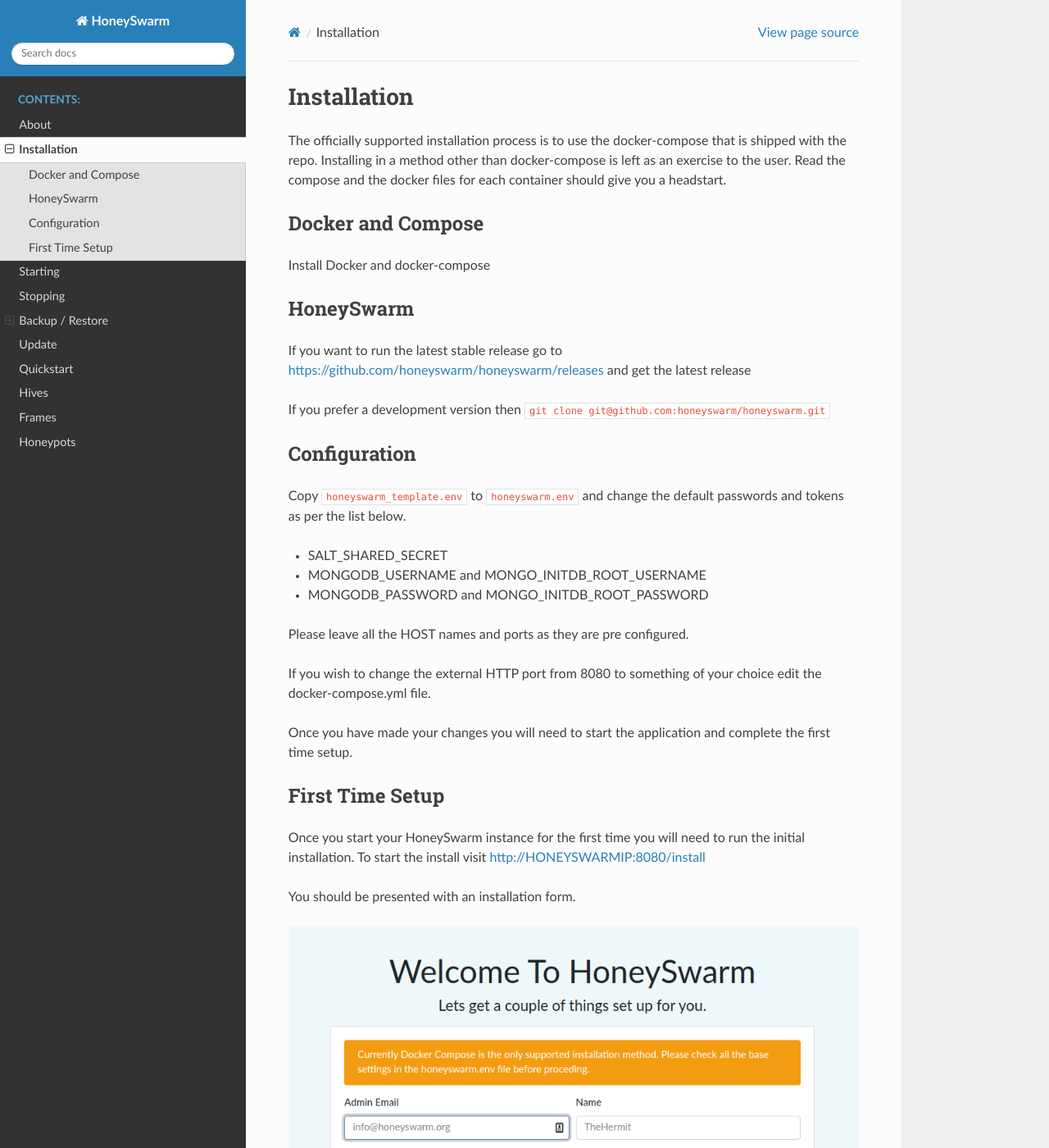
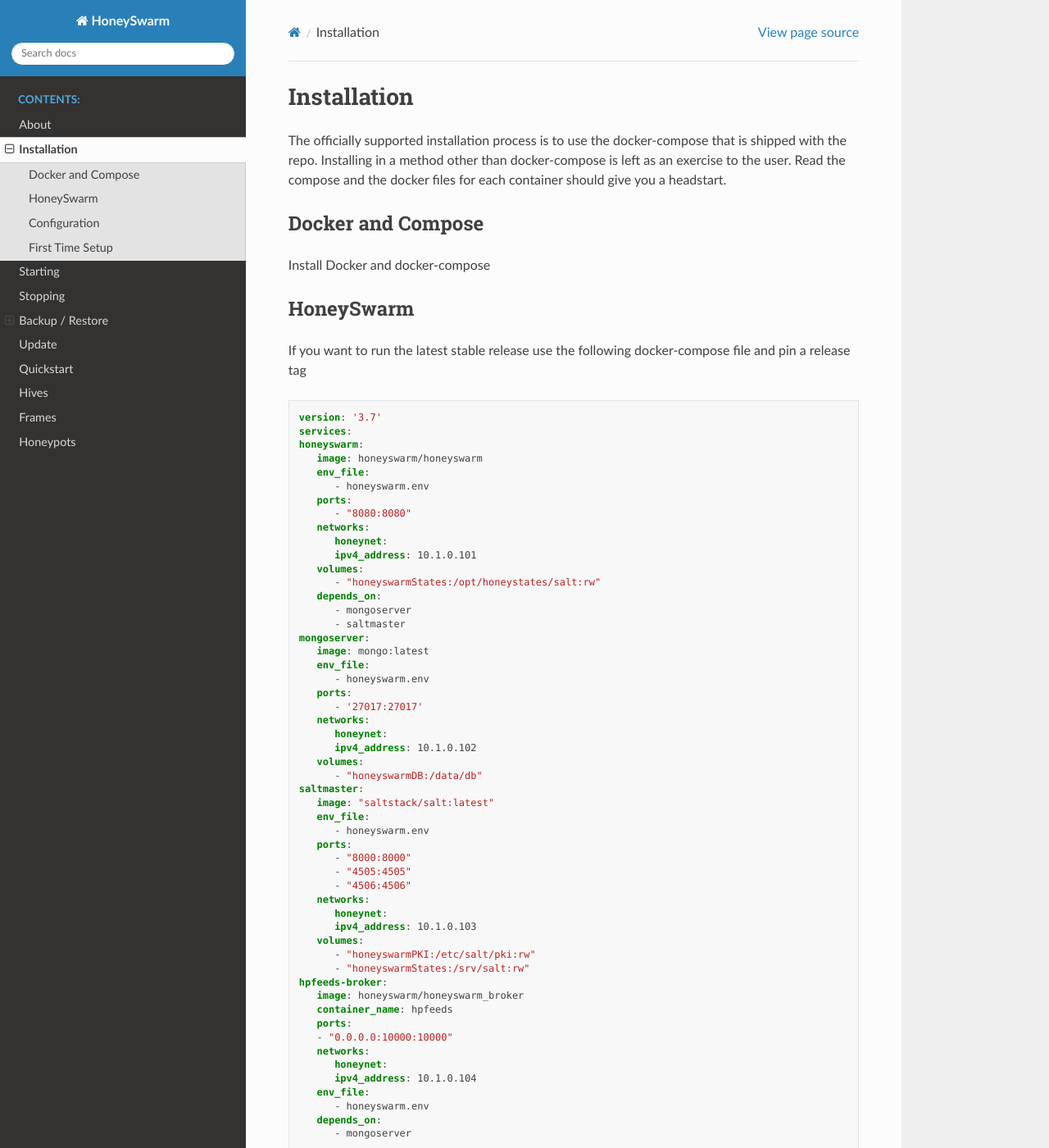
Before and after one commit to honeyswarm/honeyswarm, a Sphinx documentation site: the page built from docs/installation.rst, in a window 1280 px wide and 1400 px high. Shown: the whole window at 82% size. Built offline with Sphinx 7.4.7 and the Read the Docs theme 2.0.0, drawn with Linux system fonts in a browser that asks for light colours; some of the changed text lies outside the part shown.

Commit message:
Add Compose to Install Docs

```diff
--- a/docs/installation.rst
+++ b/docs/installation.rst
@@ -13,7 +13,77 @@
 HoneySwarm
 ----------
 
-If you want to run the latest stable release go to https://github.com/honeyswarm/honeyswarm/releases and get the latest release
+If you want to run the latest stable release use the following docker-compose file and pin a release tag
+
+.. code-block:: yaml
+
+   version: '3.7'
+   services:
+   honeyswarm:
+      image: honeyswarm/honeyswarm
+      env_file:
+         - honeyswarm.env
+      ports:
+         - "8080:8080"
+      networks:
+         honeynet:
+         ipv4_address: 10.1.0.101
+      volumes:
+         - "honeyswarmStates:/opt/honeystates/salt:rw"
+      depends_on:
+         - mongoserver
+         - saltmaster
+   mongoserver:
+      image: mongo:latest
+      env_file:
+         - honeyswarm.env
+      ports:
+         - '27017:27017'
+      networks:
+         honeynet:
+         ipv4_address: 10.1.0.102
+      volumes:
+         - "honeyswarmDB:/data/db"
+   saltmaster:
+      image: "saltstack/salt:latest"
+      env_file:
+         - honeyswarm.env
+      ports:
+         - "8000:8000"
+         - "4505:4505"
+         - "4506:4506"
+      networks:
+         honeynet:
+         ipv4_address: 10.1.0.103
+      volumes:
+         - "honeyswarmPKI:/etc/salt/pki:rw"
+         - "honeyswarmStates:/srv/salt:rw"
+   hpfeeds-broker:
+      image: honeyswarm/honeyswarm_broker
+      container_name: hpfeeds
+      ports:
+      - "0.0.0.0:10000:10000"
+      networks:
+         honeynet:
+         ipv4_address: 10.1.0.104
+      env_file:
+         - honeyswarm.env
+      depends_on:
+         - mongoserver
+
+   networks:
+   honeynet:
+      driver: bridge
+      ipam:
+         driver: default
+         config:
+         - subnet: 10.1.0.0/24
+
+   volumes:
+   honeyswarmDB:
+   honeyswarmPKI:
+   honeyswarmStates:
+
 
 If you prefer a development version then ``git clone git@github.com:honeyswarm/honeyswarm.git``
 
```
